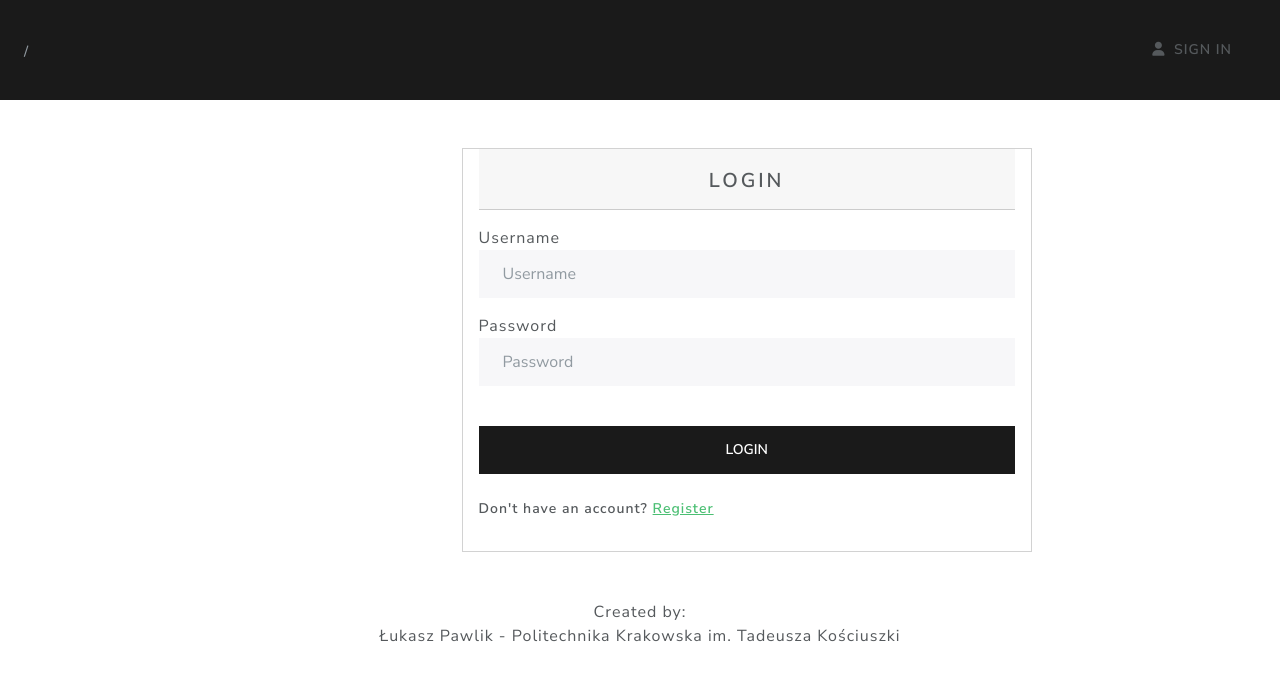
After one commit to lupawlik/GymNetworkCrm, a Django app: page /users/login/ in a window 1280 px wide. The commit adds this page. Shown: the top 695 px of the page. Run offline with Django 5.2, Linux system fonts and the light colour scheme; some libraries are stand-ins or nearby versions.

Commit message:
login and sidebar

```diff
--- a/GymNetworkCrm/settings.py
+++ b/GymNetworkCrm/settings.py
@@ -28,7 +28,7 @@ INSTALLED_APPS = [
     "django.contrib.staticfiles",
 
     "crm",
-    "users"
+    "users",
 ]
 
 MIDDLEWARE = [
@@ -121,3 +121,6 @@ MEDIA_URL = '/media/'
 
 DEFAULT_AUTO_FIELD = "django.db.models.BigAutoField"
 AUTH_USER_MODEL = "users.User"
+
+LOGIN_REDIRECT_URL = '/'
+LOGOUT_REDIRECT_URL = '/'
--- a/GymNetworkCrm/urls.py
+++ b/GymNetworkCrm/urls.py
@@ -19,5 +19,6 @@ from django.urls import path, include
 
 urlpatterns = [
     path('', include('crm.urls')),
+    path('users/', include('users.urls')),
     path("admin/", admin.site.urls),
 ]
--- a/crm/urls.py
+++ b/crm/urls.py
@@ -2,6 +2,6 @@ from django.urls import path
 from crm import views
 
 urlpatterns = [
-    path('', views.dashboard, name="dashboard"),
+    path('', views.dashboard, name="index"),
     path('dashboard/', views.dashboard, name="dashboard"),
 ]
--- a/crm/views.py
+++ b/crm/views.py
@@ -2,7 +2,7 @@ from django.shortcuts import render
 
 def dashboard(request):
     context = {
-        'parent': 'dashboard',
+        'segment': 'dashboard',
     }
 
     return render(request, 'crm/dashboard.html', context)
--- a/templates/includes/struct.html
+++ b/templates/includes/struct.html
@@ -7,17 +7,25 @@
     {% block extrastyle %}{% endblock extrastyle %}
 </head>
 
-<body class="g-sidenav-show bg-gray-100 {% block body %}{% endblock body %}">
-
-{% block sidebar %}
-
-{% endblock sidebar %}
+<body class="{% block body %}{% endblock body %} bg-secondary">
 
 <main class="main-content position-relative max-height-vh-100 h-100">
     {% block header %}
         {% include 'includes/top-bar.html' %}
     {% endblock header %}
-    {% block content %}{% endblock content %}
+    <div class="container-fluid">
+        <div class="row">
+            {% if user.is_authenticated %}
+                {% block sidebar %}
+                    {% include 'includes/side-bar.html' %}
+                {% endblock sidebar %}
+            {% endif %}
+
+            <main class="col-md-9 ms-sm-auto col-lg-10 px-md-4">
+                {% block content %}{% endblock content %}
+            </main>
+        </div>
+    </div>
     {% block footer %}
         {% include 'includes/footer.html' %}
     {% endblock footer %}
--- a/templates/includes/top-bar.html
+++ b/templates/includes/top-bar.html
@@ -44,7 +44,7 @@
                     {% endif %}
                 {% else %}
                     <li class="nav-item d-flex align-items-center">
-                        <a href="login" class="nav-link text-body font-weight-bold px-0">
+                        <a href="{% url 'login' %}" class="nav-link text-body font-weight-bold px-0">
                             <i class="fa fa-user me-sm-1"></i>
                             <span class="d-sm-inline d-none">Sign In</span>
                         </a>
--- /dev/null
+++ b/templates/users/login.html
@@ -0,0 +1,41 @@
+{% extends 'includes/struct.html' %}
+{% load static %}
+{% block content %}
+    <main class="main-content  mt-5">
+        <div class="container my-auto">
+            <div class="row">
+                <div class="col-lg-7 col-md-7 mx-auto">
+                    <div class="card z-index-0 my-auto">
+                        <div class="card-header p-0 position-relative mt-n4 mx-3 z-index-2">
+                            <div class="bg-gradient-warning shadow-success border-radius-lg py-3 text-center">
+                                <h4 class="font-weight-bolder mb-0 mt-1">Login</h4>
+                            </div>
+                        </div>
+                        <div class="card-body">
+                            <form method="post" role="form">
+                                {% csrf_token %}
+
+                                {% for field in form %}
+                                    <label>{{ field.label }}</label>
+                                    <div class="mb-3">
+                                        {{ field }}
+                                    </div>
+                                    <small class="text-danger"> {{ field.errors }} </small>
+                                {% endfor %}
+                                <div class="text-center">
+                                    <button type="submit" class="btn btn-primary w-100 mt-4">Login</button>
+                                </div>
+                            </form>
+                            <p class="small fw-bold mt-4">Don't have an account? <a href="#!" class="link-success">Register</a></p>
+                            {% for error in form.non_field_errors %}
+                                <p class="small fw-bold mt-4 text-danger">{{ error }}</p>
+                            {% endfor %}
+                        </div>
+                    </div>
+                </div>
+            </div>
+        </div>
+
+    </main>
+
+{% endblock content %}
--- /dev/null
+++ b/users/forms.py
@@ -0,0 +1,12 @@
+from django import forms
+from django.contrib.auth.forms import AuthenticationForm, UsernameField
+from django.utils.translation import gettext_lazy as _
+
+
+class LoginForm(AuthenticationForm):
+    username = UsernameField(widget=forms.TextInput(attrs={"class": "form-control", "placeholder": "Username"}))
+    password = forms.CharField(
+        label=_("Password"),
+        strip=False,
+        widget=forms.PasswordInput(attrs={"class": "form-control", "placeholder": "Password"}),
+    )
--- /dev/null
+++ b/users/urls.py
@@ -0,0 +1,6 @@
+from django.urls import path
+from users import views
+
+urlpatterns = [
+    path('login/', views.LoginView.as_view(), name="login"),
+]
--- a/users/views.py
+++ b/users/views.py
@@ -1,3 +1,14 @@
-from django.shortcuts import render
+from django.shortcuts import render, redirect
+from django.contrib.auth.views import LoginView
+from users.forms import LoginForm
 
-# Create your views here.
+
+class LoginView(LoginView):
+    template_name = 'users/login.html'
+    form_class = LoginForm
+
+    def dispatch(self, request, *args, **kwargs):
+        if request.user.is_authenticated:
+            return redirect('index')
+
+        return super().dispatch(request, *args, **kwargs)
```
Also changed, not shown: templates/includes/side-bar.html (added, +20 -0 lines), 1 other file.
